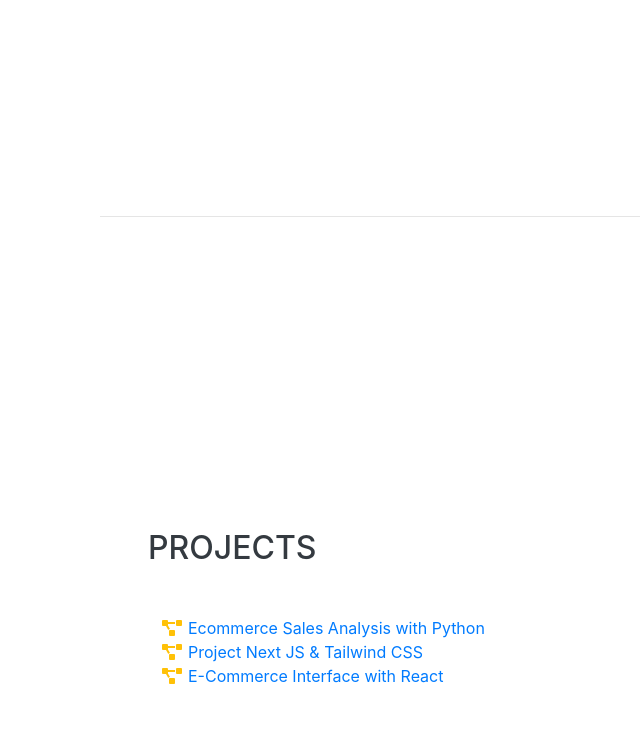
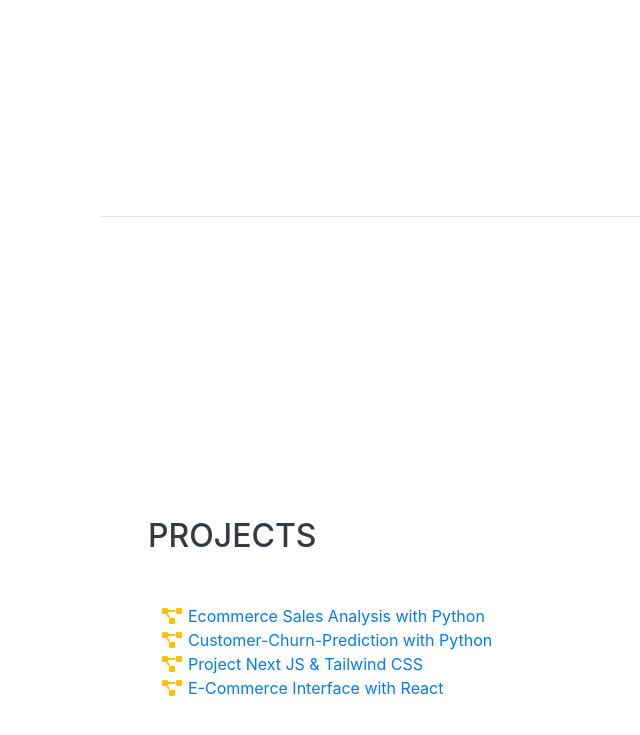
Before and after one commit to saajiidi/saajiidi.github.io, a website with bundled scripts: page index.html in a window 1280 px wide. Shown: the part 5499-6234 px from the top of the page, without its empty margins (172-812 px from the left). Built offline with nearby package versions, Linux system fonts and the light colour scheme; a web font is replaced by a local one.

Commit message:
Update index.html

```diff
--- a/index.html
+++ b/index.html
@@ -440,6 +440,12 @@
           </li>
           <li>
             <i class="fa-li fa fa-project-diagram text-warning"></i>
+            <a href="https://saajiidi.github.io/Customer-Churn-Prediction/">Customer-Churn-Prediction with Python</a>
+          </li>
+
+
+          <li>
+            <i class="fa-li fa fa-project-diagram text-warning"></i>
             <a href="https://sajid-islam-portfolio.vercel.app/">Project Next JS & Tailwind CSS</a>
           </li>
 
```
